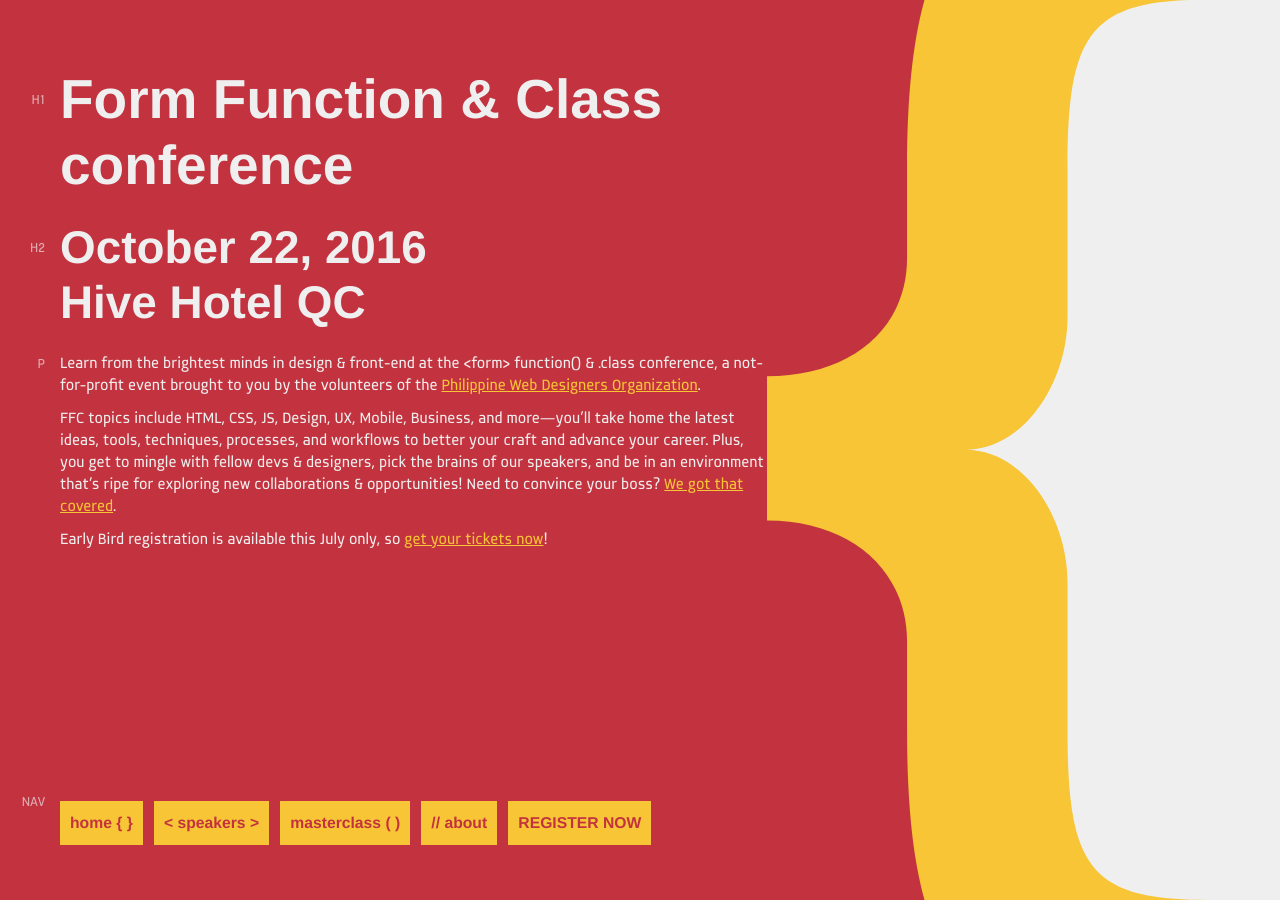
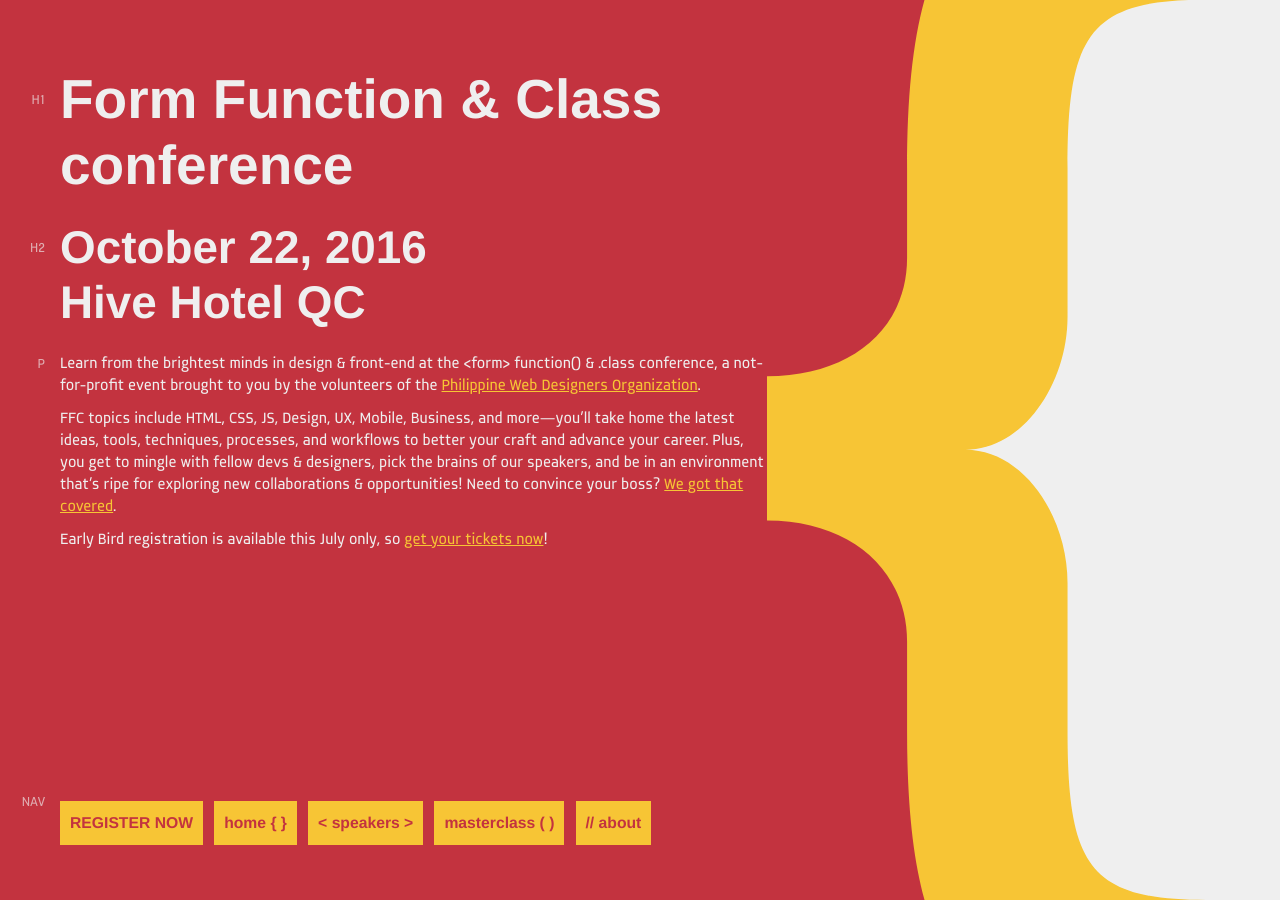
Before and after one commit to pwdo/FFC7-Main-Site, a Jekyll site: the page built from index.md, in a window 1280 px wide. Built offline with Jekyll 4.4.1, drawn with Linux system fonts in a browser that asks for light colours.

Commit message:
updated nav order

```diff
--- a/_layouts/default.html
+++ b/_layouts/default.html
@@ -12,13 +12,13 @@
         {% include logo.html %}
       </div>
       <ul>
+        <li class="nav-register"><a class="page-link" href="https://www.eventbrite.com/e/form-function-class-7-conference-tickets-24640606718#tickets" target="_blank">REGISTER NOW</a></li>
         {% assign pages = site.pages | sort:"weight" %}
         {% for page in pages %}
         {% if page.title %}
         {% if page.title != "Convince Your Boss" %}<li><a href="{{ page.url }}">{{ page.title-link }}</a></li>{% endif %}
         {% endif %}
         {% endfor %}
-        <li class="nav-register"><a class="page-link" href="https://www.eventbrite.com/e/form-function-class-7-conference-tickets-24640606718#tickets" target="_blank">REGISTER NOW</a></li>
       </ul>
     </nav>
 
```
